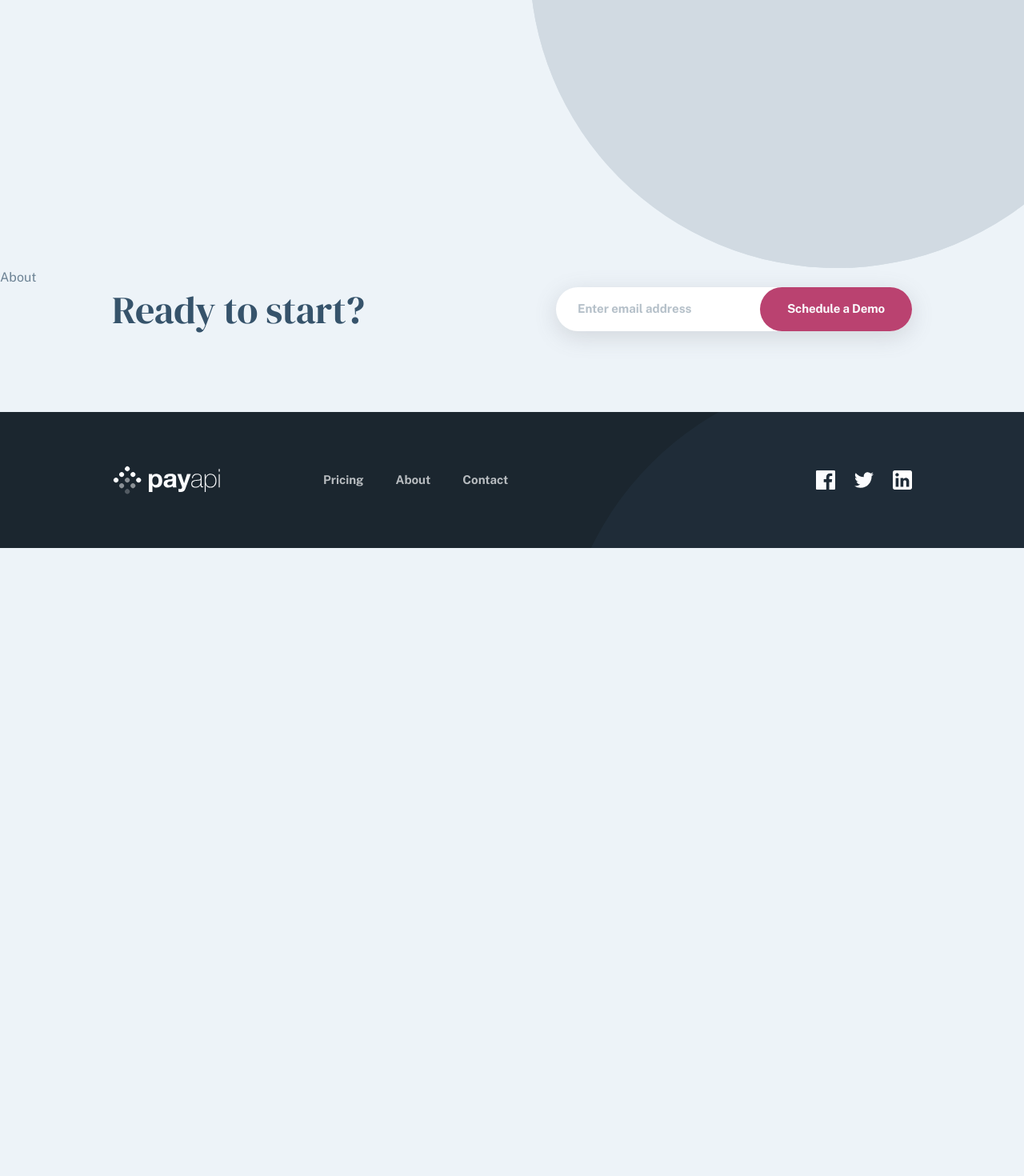
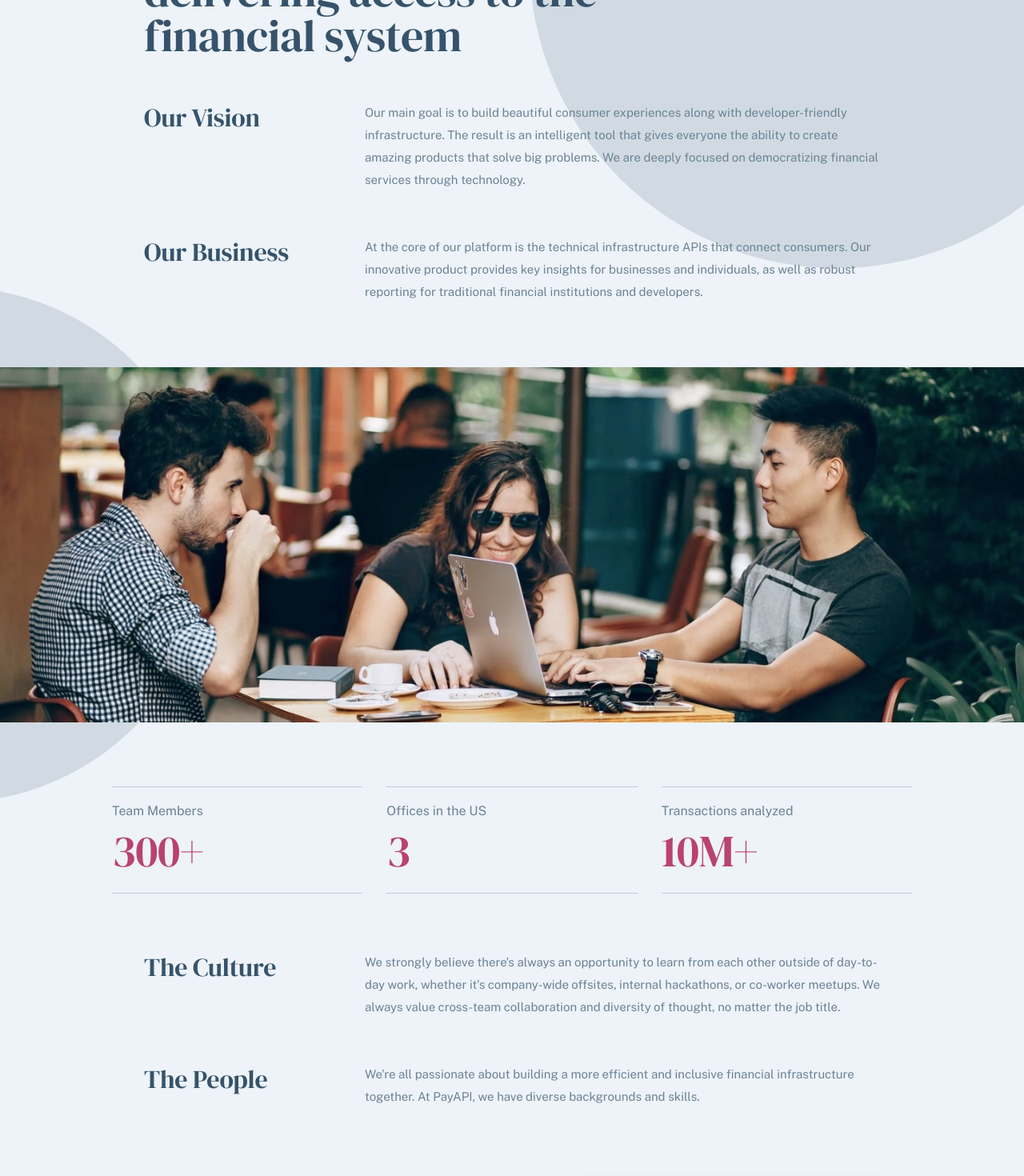
Before and after one commit to thusmiley/payapi, a React (Vite) app: page /about in a window 1280 px wide. Shown: the part 260-1730 px from the top of the page at 80% size. Before the commit the page ends 945 px from the top, so only its background shows below. Built offline with nearby package versions, Linux system fonts and the light colour scheme.

Commit message:
add about page

```diff
--- a/src/index.css
+++ b/src/index.css
@@ -43,7 +43,7 @@ input,
 textarea,
 button,
 select,
-a {
+a, .cta {
   -webkit-tap-highlight-color: transparent;
 }
 
@@ -101,7 +101,6 @@ a {
   font-size: 24px;
   line-height: 32px;
   letter-spacing: -0.18px;
-  @apply text-darkPink;
 }
 @screen md {
   .heading5 {
@@ -118,7 +117,6 @@ a {
   font-size: 56px;
   line-height: 72px;
   letter-spacing: -0.43px;
-  @apply text-darkBlue;
 }
 @screen md {
   .heading6 {
@@ -280,6 +278,10 @@ input:-webkit-autofill:active {
     background: url("/src/assets/shared/desktop/bg-pattern-circle.svg") no-repeat right -40% bottom 0;
     background-size: 50%;
   }
+  .about-team-bg {
+    background: url("/src/assets/shared/desktop/bg-pattern-circle.svg") no-repeat left -60% bottom 0;
+    background-size: contain;
+  }
 }
 .home-footer-bg {
   background: url("/src/assets/shared/desktop/bg-pattern-circle.svg"), #1B262F;
--- a/src/index.sass
+++ b/src/index.sass
@@ -38,7 +38,7 @@ input,
 textarea,
 button,
 select,
-a
+a, .cta
     -webkit-tap-highlight-color: transparent
 
 // headings and paragraphs
@@ -87,7 +87,6 @@ a
     font-size: 24px
     line-height: 32px
     letter-spacing: -.18px
-    @apply text-darkPink
     @screen md
         line-height: 40px
     @screen md
@@ -97,7 +96,6 @@ a
     font-size: 56px
     line-height: 72px
     letter-spacing: -.43px
-    @apply text-darkBlue
     @screen md
         font-size: 48px
         letter-spacing: -.37px
@@ -218,6 +216,9 @@ input:-webkit-autofill:active
     .home-features-bg
         background: url('/src/assets/shared/desktop/bg-pattern-circle.svg') no-repeat right -40% bottom 0
         background-size: 50%
+    .about-team-bg
+        background: url('/src/assets/shared/desktop/bg-pattern-circle.svg') no-repeat left -60% bottom 0
+        background-size: contain
 
 .home-footer-bg
     background: url('/src/assets/shared/desktop/bg-pattern-circle.svg'), #1B262F
--- a/src/pages/About.jsx
+++ b/src/pages/About.jsx
@@ -1,9 +1,73 @@
-import React from 'react'
+import React from "react";
+import teamMobile from "../assets/about/mobile/image-team-members.jpg";
+import teamTablet from "../assets/about/tablet/image-team-members.jpg";
+import teamDesktop from "../assets/about/desktop/image-team-members.jpg";
 
 const About = () => {
   return (
-    <div>About</div>
-  )
-}
+    <section className="mt-[-110px] mb-20 md:mt-[-150px] md:mb-[72px] xl:mt-[-430px] xl:mb-[100px]">
+      <div className="w-container px-cx mx-auto text-center xl:max-w-[920px]">
+        <h1 className="heading1 md:max-w-[573px] md:mx-auto xl:text-[56px] xl:leading-[56px] xl:mx-0 xl:text-left xl:max-w-[730px]">
+          We empower innovators by delivering access to the financial system
+        </h1>
 
-export default About
+        <div className="mt-10 md:mt-[54px] md:flex md:justify-between md:items-start md:text-left">
+          <h2 className="heading5 text-darkBlue mb-4 md:mb-0">Our Vision</h2>
+          <p className="paragraph md:w-[70%]">
+            Our main goal is to build beautiful consumer experiences along with developer-friendly infrastructure. The result is an intelligent tool that gives everyone the ability
+            to create amazing products that solve big problems. We are deeply focused on democratizing financial services through technology.
+          </p>
+        </div>
+        <div className="mt-12 md:mt-[64px] md:flex md:justify-between md:items-start md:text-left xl:mt-[56px]">
+          <h2 className="heading5 text-darkBlue mb-4 md:mb-0">Our Business</h2>
+          <p className="paragraph md:w-[70%]">
+            At the core of our platform is the technical infrastructure APIs that connect consumers. Our innovative product provides key insights for businesses and individuals, as
+            well as robust reporting for traditional financial institutions and developers.
+          </p>
+        </div>
+      </div>
+
+      <div className="mt-[76px] mb-12 md:mb-[64px] md:mt-[92px] about-team-bg xl:py-[100px] xl:my-[-20px]">
+        <picture>
+          <source media="(max-width: 480px)" srcset={teamMobile} />
+          <source media="(max-width: 1200px)" srcset={teamTablet} />
+          <source media="(min-width: 1201px)" srcset={teamDesktop} />
+          <img src={teamMobile} className="w-[100%]" alt="team" />
+        </picture>
+      </div>
+
+      <div className="w-container px-cx mx-auto text-center border-y-[1px] border-darkBlue/25 py-4 md:flex md:justify-around md:items-center md:border-none md:py-0 xl:justify-start xl:text-left">
+        <div className="md:border-y-[1px] border-darkBlue/25 md:w-[100%] md:py-4">
+          <p className="text-[16px] leading-[28px]">Team Members</p>
+          <h2 className="heading6 text-darkPink">300+</h2>
+        </div>
+        <div className="my-8 md:my-0 md:mx-[10px] md:border-y-[1px] border-darkBlue/25 md:w-[100%] md:py-4 xl:mx-[30px]">
+          <p className="text-[16px] leading-[28px]">Offices in the US</p>
+          <h2 className="heading6 text-darkPink">3</h2>
+        </div>
+        <div className="md:border-y-[1px] border-darkBlue/25 md:w-[100%] md:py-4">
+          <p className="text-[16px] leading-[28px]">Transactions analyzed</p>
+          <h2 className="heading6 text-darkPink">10M+</h2>
+        </div>
+      </div>
+
+      <div className="w-container px-cx mx-auto text-center mt-12 md:mt-[64px] xl:max-w-[920px] xl:mt-[72px]">
+        <div className="md:flex md:justify-between md:items-start md:text-left">
+          <h2 className="heading5 text-darkBlue mb-4 md:mb-0">The Culture</h2>
+          <p className="paragraph md:w-[70%]">
+            We strongly believe there's always an opportunity to learn from each other outside of day-to-day work, whether it's company-wide offsites, internal hackathons, or
+            co-worker meetups. We always value cross-team collaboration and diversity of thought, no matter the job title.
+          </p>
+        </div>
+        <div className="mt-12 md:mt-[64px] md:flex md:justify-between md:items-start md:text-left xl:mt-[56px]">
+          <h2 className="heading5 text-darkBlue mb-4 md:mb-0">The People</h2>
+          <p className="paragraph md:w-[70%]">
+            We're all passionate about building a more efficient and inclusive financial infrastructure together. At PayAPI, we have diverse backgrounds and skills.
+          </p>
+        </div>
+      </div>
+    </section>
+  );
+};
+
+export default About;
--- a/src/pages/Pricing.jsx
+++ b/src/pages/Pricing.jsx
@@ -8,9 +8,9 @@ const Pricing = () => {
         <div className="mt-20 md:flex xl:mt-[72px]">
           {/* free plan */}
           <div>
-            <h2 className="heading5 mb-[17px] md:mb-[13px]">Free Plan</h2>
+            <h2 className="heading5 text-darkPink mb-[17px] md:mb-[13px]">Free Plan</h2>
             <p className="paragraph">Build and test using our core set of products with up to 100 API requests</p>
-            <h3 className="heading6 mt-2 pb-6  border-b-[1px] border-darkBlue/25 md:mt-[19px] md:pb-[21px] xl:mt-2 xl:pb-6 ">$0.00</h3>
+            <h3 className="heading6 text-darkBlue mt-2 pb-6  border-b-[1px] border-darkBlue/25 md:mt-[19px] md:pb-[21px] xl:mt-2 xl:pb-6 ">$0.00</h3>
             <ul className="py-6 pricing-li max-w-[96px] mx-auto md:py-[21px] xl:py-6 xl:ml-7">
               <li className="active">Transactions</li>
               <li className="active">Auth</li>
@@ -29,9 +29,9 @@ const Pricing = () => {
 
           {/* basic plan */}
           <div className="mt-16 md:mt-0 md:mx-[10px]">
-            <h2 className="heading5 mb-[17px] md:mb-[13px]">Basic Plan</h2>
+            <h2 className="heading5 text-darkPink mb-[17px] md:mb-[13px]">Basic Plan</h2>
             <p className="paragraph">Launch your project with unlimited requests and no contractual minimums</p>
-            <h3 className="heading6 mt-2 pb-6  border-b-[1px] border-darkBlue/25 md:mt-[19px] md:pb-[21px] xl:mt-2 xl:pb-6">$249.00</h3>
+            <h3 className="heading6 text-darkBlue mt-2 pb-6  border-b-[1px] border-darkBlue/25 md:mt-[19px] md:pb-[21px] xl:mt-2 xl:pb-6">$249.00</h3>
             <ul className="py-6 pricing-li max-w-[96px] mx-auto md:py-[21px] xl:py-6 xl:ml-7">
               <li className="active">Transactions</li>
               <li className="active">Auth</li>
@@ -50,9 +50,9 @@ const Pricing = () => {
 
           {/* premium plan */}
           <div className="mt-16 md:mt-0">
-            <h2 className="heading5 mb-[17px] md:mb-[13px]">Premium Plan</h2>
+            <h2 className="heading5 text-darkPink mb-[17px] md:mb-[13px]">Premium Plan</h2>
             <p className="paragraph">Build and test using our core set of products with up to 100 API requests</p>
-            <h3 className="heading6 mt-2 pb-6  border-b-[1px] border-darkBlue/25 md:mt-[19px] md:pb-[21px] xl:mt-2 xl:pb-6">$499.00</h3>
+            <h3 className="heading6 text-darkBlue mt-2 pb-6  border-b-[1px] border-darkBlue/25 md:mt-[19px] md:pb-[21px] xl:mt-2 xl:pb-6">$499.00</h3>
             <ul className="py-6 pricing-li max-w-[96px] mx-auto md:py-[21px] xl:py-6 xl:ml-7">
               <li className="active">Transactions</li>
               <li className="active">Auth</li>
```
Also changed, not shown: 1 other file (tests, documents, lock files or other folders).
